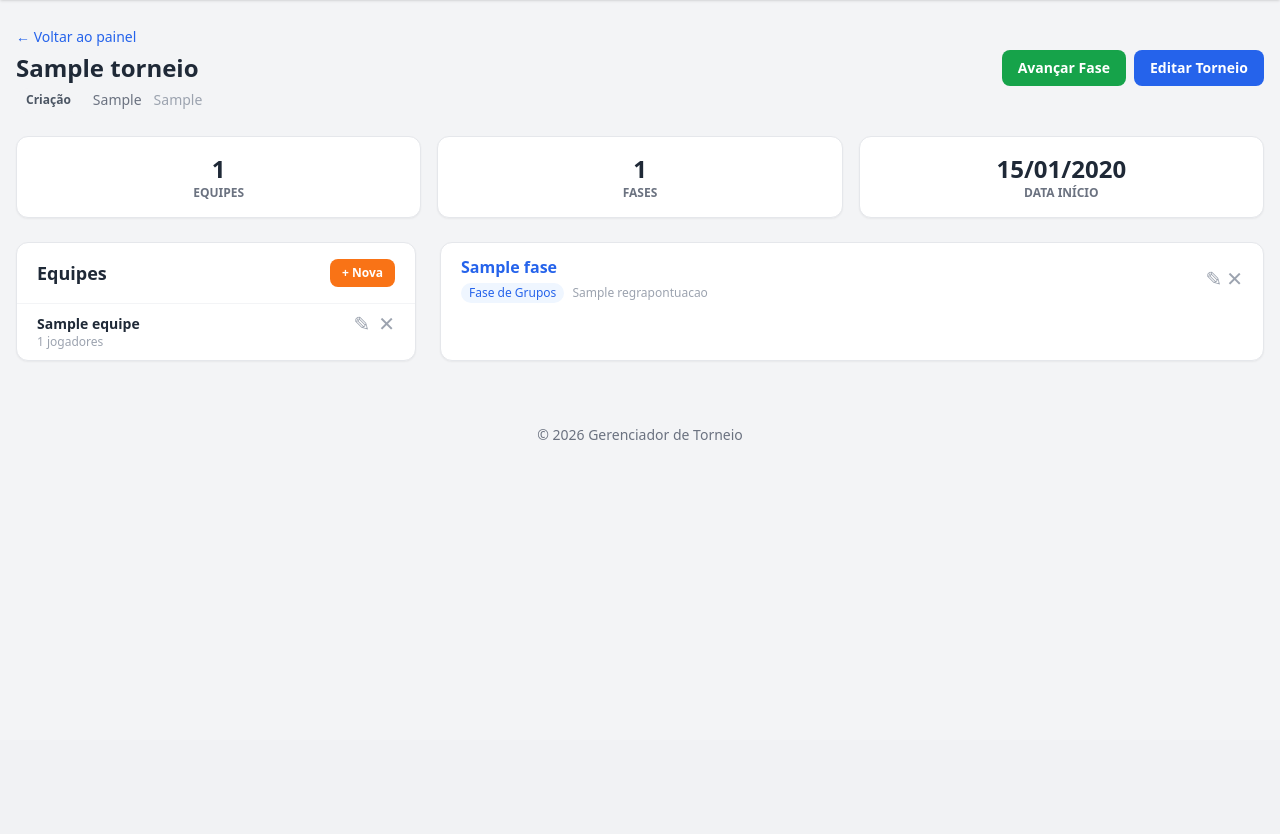
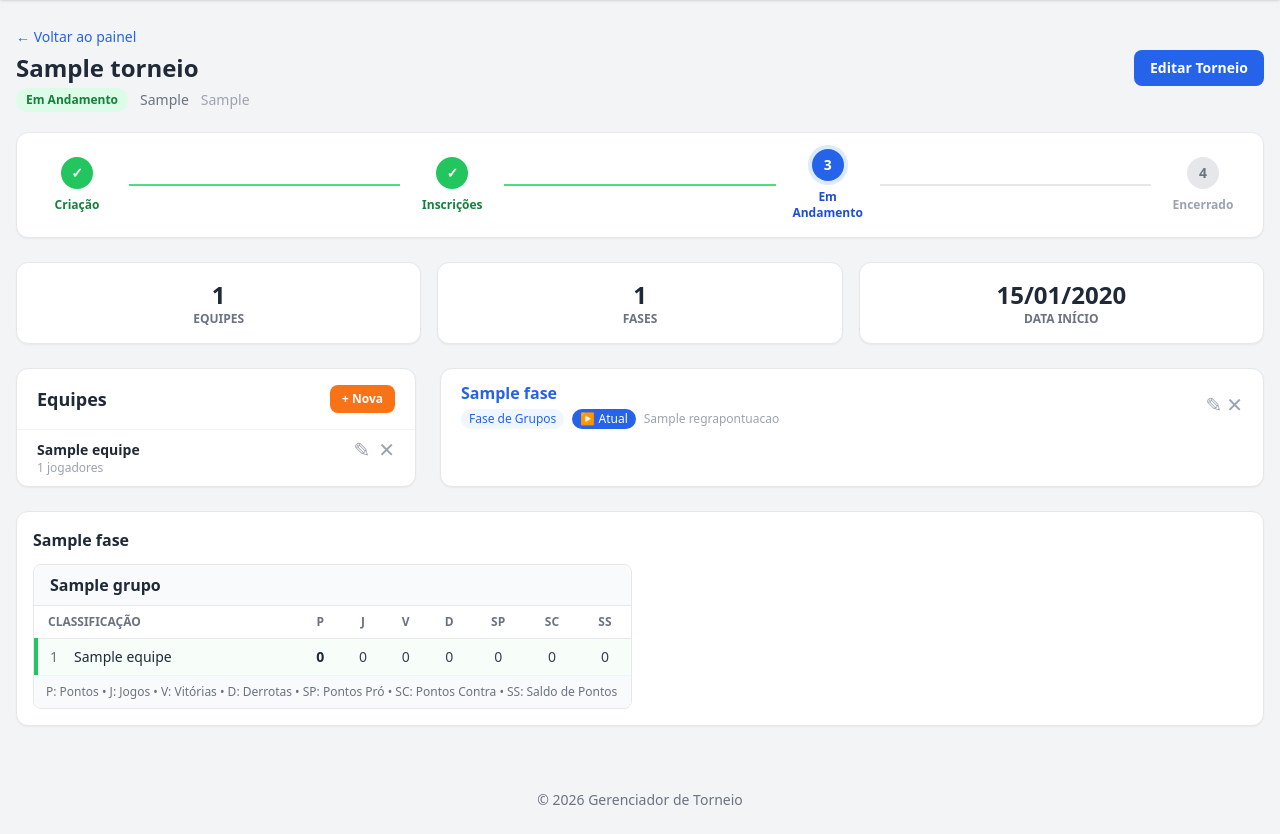
Before and after one commit to lsalomao/gerenciador-torneio, a Django app: page /admin-area/torneios/1/ in a window 1280 px wide. Shown: the part 60-894 px from the top of the page. Before the commit the page ends 500 px from the top, so only its background shows below. Run offline with Django 5.2, Linux system fonts and the light colour scheme; a user stored in the database is signed in; tables that the repository leaves empty hold one stand-in row (values such as "Sample post"); some libraries are stand-ins or nearby versions.

Commit message:
Evolui detalhe do torneio com status automático, stepper e classificação por grupos

```diff
--- a/apps/core/services/__init__.py
+++ b/apps/core/services/__init__.py
@@ -16,6 +16,10 @@ from .phase_reset_service import (
     resetar_fase,
     obter_estatisticas_fase,
 )
+from .torneio_status_service import (
+    calcular_status_automatico_torneio,
+    atualizar_status_torneio,
+)
 
 __all__ = [
     'sortear_equipes_automatico',
@@ -30,4 +34,6 @@ __all__ = [
     'pode_resetar_fase',
     'resetar_fase',
     'obter_estatisticas_fase',
+    'calcular_status_automatico_torneio',
+    'atualizar_status_torneio',
 ]
--- a/apps/core/services/match_service.py
+++ b/apps/core/services/match_service.py
@@ -4,6 +4,7 @@ from apps.core.models import Partida, SetResult
 from apps.core.services.validation_service import validar_set
 from apps.core.services.ranking_service import rankear_grupo
 from apps.core.services.advancement_service import processar_finalizacao_partida
+from apps.core.services.torneio_status_service import atualizar_status_torneio
 
 
 def iniciar_partida(partida: Partida) -> Dict:
@@ -11,6 +12,7 @@ def iniciar_partida(partida: Partida) -> Dict:
         return {"success": False, "message": "Partida não está em estado AGENDADA"}
     partida.status = 'AO_VIVO'
     partida.save()
+    atualizar_status_torneio(partida.fase.torneio)
     return {"success": True, "message": "Partida iniciada"}
 
 
@@ -75,6 +77,7 @@ def adicionar_set(partida: Partida, numero_set: int, pontos_a: int, pontos_b: in
                 processar_finalizacao_partida(partida)
             except Exception:
                 pass
+            atualizar_status_torneio(partida.fase.torneio)
             return {"success": True, "message": "Set adicionado. Partida finalizada (equipe A venceu).", "set": set_obj}
 
         if ganhos_b >= regra.sets_para_vencer:
@@ -90,6 +93,7 @@ def adicionar_set(partida: Partida, numero_set: int, pontos_a: int, pontos_b: in
                 processar_finalizacao_partida(partida)
             except Exception:
                 pass
+            atualizar_status_torneio(partida.fase.torneio)
             return {"success": True, "message": "Set adicionado. Partida finalizada (equipe B venceu).", "set": set_obj}
 
         return {"success": True, "message": "Set adicionado", "set": set_obj}
--- a/apps/core/services/wo_service.py
+++ b/apps/core/services/wo_service.py
@@ -2,6 +2,7 @@ from typing import Dict
 from apps.core.models import Partida, Equipe
 from apps.core.services.ranking_service import rankear_grupo
 from apps.core.services.advancement_service import processar_finalizacao_partida
+from apps.core.services.torneio_status_service import atualizar_status_torneio
 
 
 def aplicar_wo(partida: Partida, vencedor: Equipe) -> Dict:
@@ -31,4 +32,6 @@ def aplicar_wo(partida: Partida, vencedor: Equipe) -> Dict:
     except Exception:
         pass
 
+    atualizar_status_torneio(partida.fase.torneio)
+
     return {"success": True, "message": "W.O. aplicado e partida finalizada", "vencedor": vencedor.id}
--- a/apps/core/views.py
+++ b/apps/core/views.py
@@ -119,6 +119,7 @@ from .services.validation_service import validar_set
 from .services.ranking_service import rankear_grupo
 from .services.advancement_service import processar_finalizacao_partida
 from .services.public_data_service import get_dashboard_context, get_current_highlight, get_upcoming_matches
+from .services.torneio_status_service import atualizar_status_torneio
 
 
 def _configurar_formularios(form, fase):
@@ -162,6 +163,11 @@ def _finalizar_partida(partida, regra):
             pass
     try:
         processar_finalizacao_partida(partida)
+    except Exception:
+        pass
+
+    try:
+        atualizar_status_torneio(partida.fase.torneio)
     except Exception:
         pass
 
@@ -255,12 +261,63 @@ def torneio_create(request):
 @login_required
 def torneio_detail(request, pk):
     torneio = get_object_or_404(Torneio, pk=pk, owner=request.user)
+    atualizar_status_torneio(torneio)
     equipes = torneio.equipes.all()
-    fases = torneio.fases.all()
+    fases = torneio.fases.prefetch_related('grupos__equipes').all()
+
+    fases_com_partidas = fases.filter(partidas__isnull=False).distinct()
+    fase_atual = fases_com_partidas.filter(partidas__status='AO_VIVO').order_by('ordem').first()
+    if not fase_atual:
+        fase_atual = fases_com_partidas.exclude(partidas__status='FINALIZADA').order_by('ordem').first()
+    if not fase_atual:
+        fase_atual = fases.order_by('ordem').first()
+
+    fases_grupo = []
+    for fase in fases:
+        if fase.tipo != 'GRUPO':
+            continue
+        grupos = list(fase.grupos.all())
+        for grupo in grupos:
+            ranking = rankear_grupo(grupo)
+            grupo.classificacao_atual = [
+                {
+                    'posicao': item['posicao'],
+                    'equipe': item['equipe'],
+                    'p': item['vitorias'] * 3,
+                    'j': item['jogos'],
+                    'v': item['vitorias'],
+                    'd': item['derrotas'],
+                    'sp': item['pontos_feitos'],
+                    'sc': item['pontos_tomados'],
+                    'ss': item['saldo_pontos'],
+                }
+                for item in ranking
+            ]
+            grupo.classificados_limite = fase.equipes_avancam
+        fases_grupo.append({
+            'fase': fase,
+            'grupos': grupos,
+        })
+
+    stepper_statuses = ['CRIACAO', 'INSCRICOES', 'ANDAMENTO', 'ENCERRADO']
+    status_atual_indice = stepper_statuses.index(torneio.status) if torneio.status in stepper_statuses else 0
+    stepper_items = [
+        {
+            'key': status,
+            'label': torneio.get_status_display() if status == torneio.status else dict(Torneio.STATUS_CHOICES).get(status, status),
+            'is_done': idx < status_atual_indice,
+            'is_current': idx == status_atual_indice,
+        }
+        for idx, status in enumerate(stepper_statuses)
+    ]
+
     return render(request, 'admin_area/torneio_detail.html', {
         'torneio': torneio,
         'equipes': equipes,
         'fases': fases,
+        'fases_grupo': fases_grupo,
+        'fase_atual': fase_atual,
+        'stepper_items': stepper_items,
     })
 
 
@@ -394,6 +451,7 @@ def equipe_create(request, torneio_pk):
             equipe = form.save(commit=False)
             equipe.torneio = torneio
             equipe.save()
+            atualizar_status_torneio(torneio)
             formset = JogadorFormSet(request.POST, instance=equipe)
             if formset.is_valid():
                 formset.save()
@@ -528,8 +586,10 @@ def fase_gerar_eliminatoria(request, pk):
         resultado = gerar_eliminatoria(fase.id)
         if resultado['success']:
             messages.success(request, resultado['message'])
+            atualizar_status_torneio(fase.torneio)
             return redirect('admin_fase_detail', pk=resultado['fase_eliminatoria_id'])
         messages.error(request, resultado['message'])
+        atualizar_status_torneio(fase.torneio)
         return redirect('admin_fase_detail', pk=fase.pk)
 
     return render(request, 'admin_area/fase_generate_bracket.html', {'fase': fase})
@@ -577,6 +637,7 @@ def fase_sortear_equipes(request, pk):
                 messages.warning(request, f"Equipes sorteadas com sucesso, mas houve falha ao gerar partidas: {resultado_partidas['message']}")
                 for erro in resultado_partidas.get('erros', []):
                     messages.warning(request, erro)
+            atualizar_status_torneio(fase.torneio)
         else:
             messages.error(request, resultado['message'])
 
@@ -605,6 +666,7 @@ def fase_gerar_partidas(request, pk):
                 for erro in resultado['erros']:
                     messages.warning(request, erro)
 
+        atualizar_status_torneio(fase.torneio)
         return redirect('admin_fase_detail', pk=fase.pk)
 
     grupos = fase.grupos.prefetch_related('equipes').all()
--- a/templates/admin_area/torneio_detail.html
+++ b/templates/admin_area/torneio_detail.html
@@ -21,18 +21,29 @@
                 <span class="text-sm text-gray-400">{{ torneio.local }}</span>
             </div>
         </div>
-        <div class="flex gap-2">
-            <form method="post" action="/admin-area/torneios/3/avancar-fase/">
-                {% csrf_token %}
-                <button type="submit"
-                    class="bg-green-600 hover:bg-green-700 text-white text-sm font-semibold py-2 px-4 rounded-lg transition">
-                    Avançar Fase
-                </button>
-            </form>
-            <a href="{% url 'admin_torneio_edit' torneio.pk %}"
-               class="bg-blue-600 hover:bg-blue-700 text-white text-sm font-semibold py-2 px-4 rounded-lg transition">
-                Editar Torneio
-            </a>
+        <a href="{% url 'admin_torneio_edit' torneio.pk %}"
+           class="bg-blue-600 hover:bg-blue-700 text-white text-sm font-semibold py-2 px-4 rounded-lg transition">
+            Editar Torneio
+        </a>
+    </div>
+    <div class="mt-5 bg-white rounded-xl shadow-sm border border-gray-200 p-4">
+        <div class="flex items-center">
+            {% for step in stepper_items %}
+            <div class="flex items-center {% if not forloop.last %}flex-1{% endif %}">
+                <div class="flex flex-col items-center text-center min-w-[88px]">
+                    <div class="w-8 h-8 rounded-full flex items-center justify-center text-sm font-bold
+                        {% if step.is_done %}bg-green-500 text-white
+                        {% elif step.is_current %}bg-blue-600 text-white ring-4 ring-blue-100
+                        {% else %}bg-gray-200 text-gray-500{% endif %}">
+                        {% if step.is_done %}✓{% else %}{{ forloop.counter }}{% endif %}
+                    </div>
+                    <span class="mt-2 text-xs font-semibold {% if step.is_current %}text-blue-700{% elif step.is_done %}text-green-700{% else %}text-gray-400{% endif %}">{{ step.label }}</span>
+                </div>
+                {% if not forloop.last %}
+                <div class="h-0.5 w-full mx-2 {% if step.is_done %}bg-green-400{% else %}bg-gray-200{% endif %}"></div>
+                {% endif %}
+            </div>
+            {% endfor %}
         </div>
     </div>
 </div>
@@ -54,7 +65,6 @@
 
 <!-- EQUIPES E FASES - LAYOUT LADO A LADO -->
 <div class="grid grid-cols-1 lg:grid-cols-3 gap-6">
-    <!-- EQUIPES - Coluna menor com scroll -->
     <div class="lg:col-span-1 bg-white rounded-xl shadow-sm border border-gray-200 flex flex-col max-h-[600px]">
         <div class="flex items-center justify-between px-5 py-4 border-b border-gray-100 flex-shrink-0">
             <h2 class="text-lg font-bold text-gray-800">Equipes</h2>
@@ -88,9 +98,7 @@
         {% endif %}
     </div>
 
-    <!-- FASES - Coluna maior -->
     <div class="lg:col-span-2 bg-white rounded-xl shadow-sm border border-gray-200 flex flex-col max-h-[600px]">
-
         {% if fases %}
         <div class="divide-y divide-gray-100 overflow-y-auto flex-1">
             {% for fase in fases %}
@@ -105,7 +113,12 @@
                                 {% if fase.tipo == 'GRUPO' %}bg-blue-50 text-blue-600{% else %}bg-purple-50 text-purple-600{% endif %}">
                                 {{ fase.get_tipo_display }}
                             </span>
+                            {% if fase_atual and fase.pk == fase_atual.pk %}
+                            <span class="text-xs px-2 py-0.5 rounded-full bg-blue-600 text-white">▶ Atual</span>
+                            {% endif %}
+                            {% if fase.regra %}
                             <span class="text-xs text-gray-400">{{ fase.regra.nome }}</span>
+                            {% endif %}
                         </div>
                     </div>
                     <div class="flex gap-1 flex-shrink-0">
@@ -123,4 +136,65 @@
         {% endif %}
     </div>
 </div>
+
+{% if fases_grupo %}
+<div class="mt-6 space-y-4">
+    {% for item in fases_grupo %}
+    <div class="bg-white rounded-xl shadow-sm border border-gray-200 p-4">
+        <h3 class="text-base font-bold text-gray-800 mb-3">{{ item.fase.nome }}</h3>
+        <div class="grid grid-cols-1 xl:grid-cols-2 gap-4">
+            {% for grupo in item.grupos %}
+            <div class="border border-gray-200 rounded-lg overflow-hidden">
+                <div class="px-4 py-2 bg-gray-50 border-b border-gray-200">
+                    <p class="font-semibold text-gray-800">{{ grupo.nome }}</p>
+                </div>
+                <div class="overflow-x-auto">
+                    <table class="min-w-full text-sm">
+                        <thead>
+                            <tr class="text-xs text-gray-500 uppercase border-b border-gray-200">
+                                <th class="text-left px-3 py-2">Classificação</th>
+                                <th class="text-center px-2 py-2">P</th>
+                                <th class="text-center px-2 py-2">J</th>
+                                <th class="text-center px-2 py-2">V</th>
+                                <th class="text-center px-2 py-2">D</th>
+                                <th class="text-center px-2 py-2">SP</th>
+                                <th class="text-center px-2 py-2">SC</th>
+                                <th class="text-center px-2 py-2">SS</th>
+                            </tr>
+                        </thead>
+                        <tbody>
+                            {% for row in grupo.classificacao_atual %}
+                            <tr class="border-b border-gray-100 last:border-b-0 {% if row.posicao <= grupo.classificados_limite %}bg-green-50/50{% endif %}">
+                                <td class="px-3 py-2 {% if row.posicao <= grupo.classificados_limite %}border-l-4 border-green-500{% endif %}">
+                                    <div class="flex items-center gap-2">
+                                        <span class="text-gray-500 w-4">{{ row.posicao }}</span>
+                                        <span class="font-medium text-gray-800">{{ row.equipe.nome }}</span>
+                                    </div>
+                                </td>
+                                <td class="text-center px-2 py-2 font-semibold text-gray-800">{{ row.p }}</td>
+                                <td class="text-center px-2 py-2 text-gray-700">{{ row.j }}</td>
+                                <td class="text-center px-2 py-2 text-gray-700">{{ row.v }}</td>
+                                <td class="text-center px-2 py-2 text-gray-700">{{ row.d }}</td>
+                                <td class="text-center px-2 py-2 text-gray-700">{{ row.sp }}</td>
+                                <td class="text-center px-2 py-2 text-gray-700">{{ row.sc }}</td>
+                                <td class="text-center px-2 py-2 {% if row.ss > 0 %}text-green-700{% elif row.ss < 0 %}text-red-700{% else %}text-gray-700{% endif %}">{{ row.ss }}</td>
+                            </tr>
+                            {% empty %}
+                            <tr>
+                                <td colspan="8" class="px-3 py-3 text-center text-gray-400 text-xs">Sem dados de classificação até o momento.</td>
+                            </tr>
+                            {% endfor %}
+                        </tbody>
+                    </table>
+                </div>
+                <div class="px-3 py-2 text-xs text-gray-500 border-t border-gray-100 bg-gray-50">
+                    P: Pontos • J: Jogos • V: Vitórias • D: Derrotas • SP: Pontos Pró • SC: Pontos Contra • SS: Saldo de Pontos
+                </div>
+            </div>
+            {% endfor %}
+        </div>
+    </div>
+    {% endfor %}
+</div>
+{% endif %}
 {% endblock %}
```
Also changed, not shown: apps/core/services/grouping_service.py (+29 -6 lines), apps/core/services/torneio_status_service.py (added, +52 -0 lines), apps/core/tests/test_grouping_service.py (+3 -2 lines), apps/core/tests/test_public_tv.py (+1 -1 lines), apps/core/tests/test_torneio_avancar_fase.py (+6 -4 lines), documentacao/feature_detalhe_torneio.md (added, +38 -0 lines).
